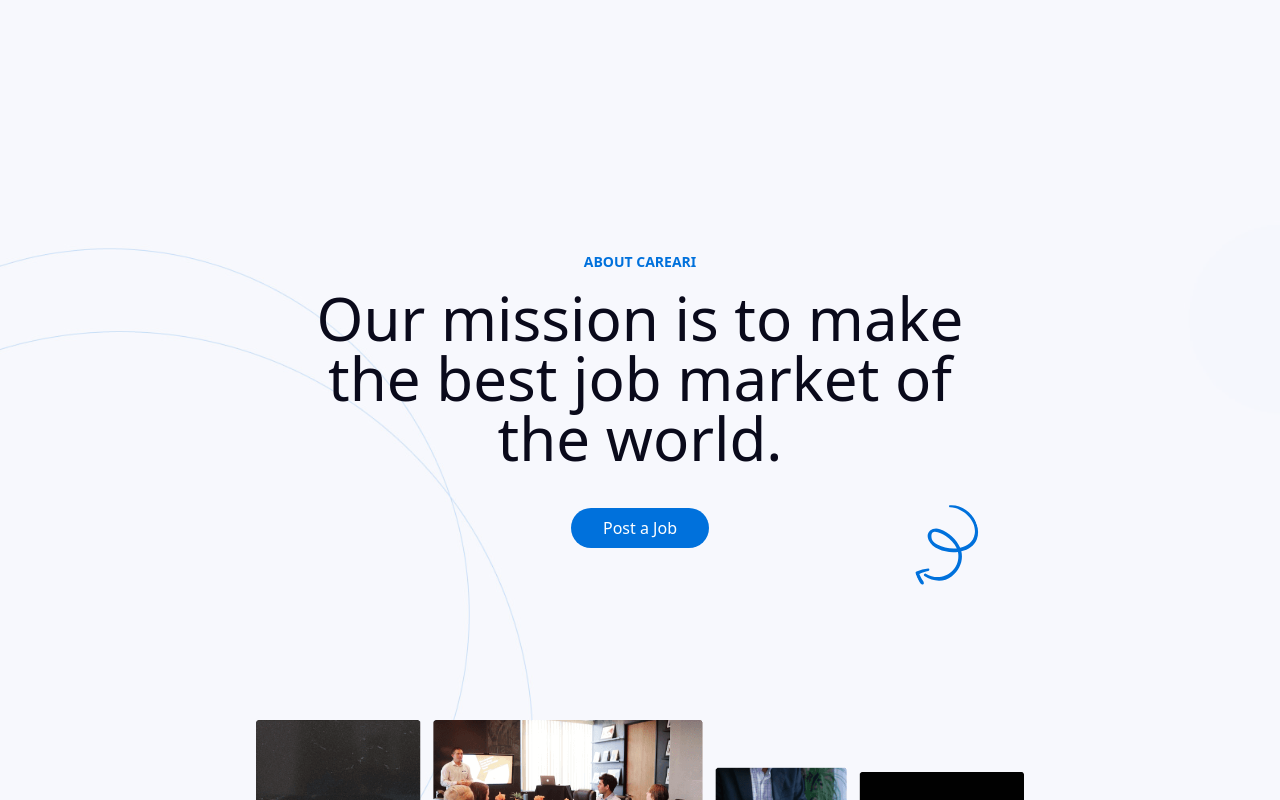
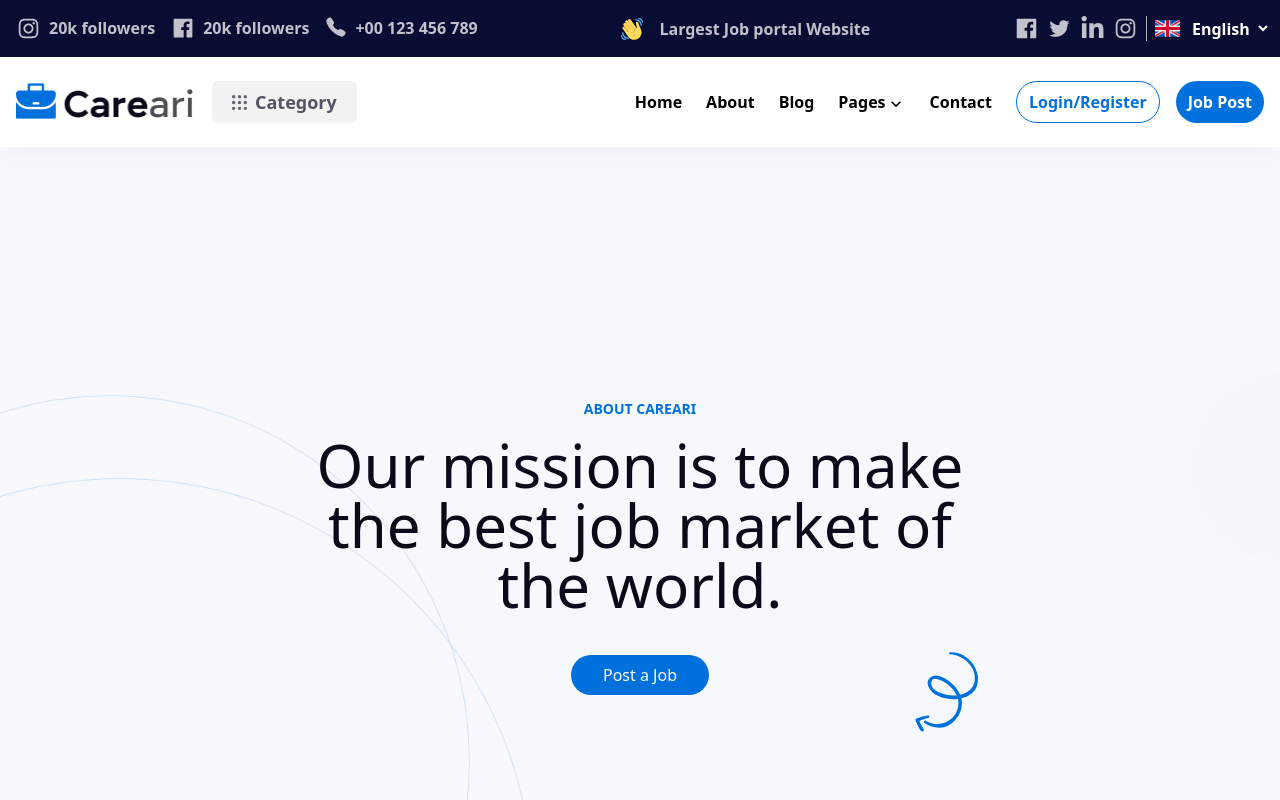
Before and after one commit to estherlardze/job-search-portal, a React (Vite) app: page /about in a window 1280 px wide. Shown: the top 800 px of the page. Built offline with nearby package versions, Linux system fonts and the light colour scheme.

Commit message:
Included Navbar and footer components in about page

```diff
--- a/src/Pages/About/About.jsx
+++ b/src/Pages/About/About.jsx
@@ -3,10 +3,12 @@
 import { Link } from 'react-router-dom'
 import { about, account, save, jobs, bluearrow } from "../../assets/index";
 import { IconCard, Slider, Title } from '../../components/About';
+import {Navbar, Footer} from '../../components/index'
 
 const About = () => {
   return (
     <div>
+      <Navbar />
       {/* Section 1 */}
       <section className="section1 w-full md:h-screen">
         <div className="relative flex flex-col items-center justify-center h-full text-center px-5 md:px-64 py-24 bg-[rgba(248,249,254,0.8)]">
@@ -90,6 +92,7 @@
         </div>
       </section>
       {/* End of Section 4 */}
+      <Footer />
     </div>
   )
 }
```
